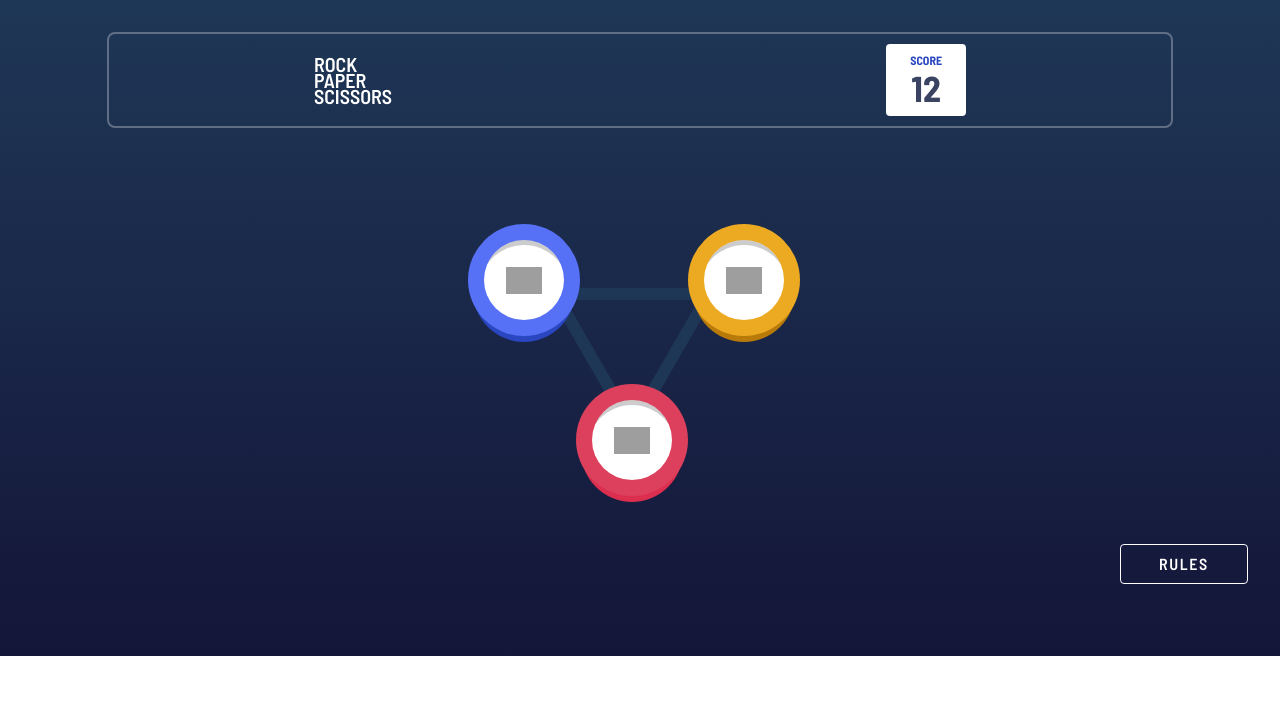
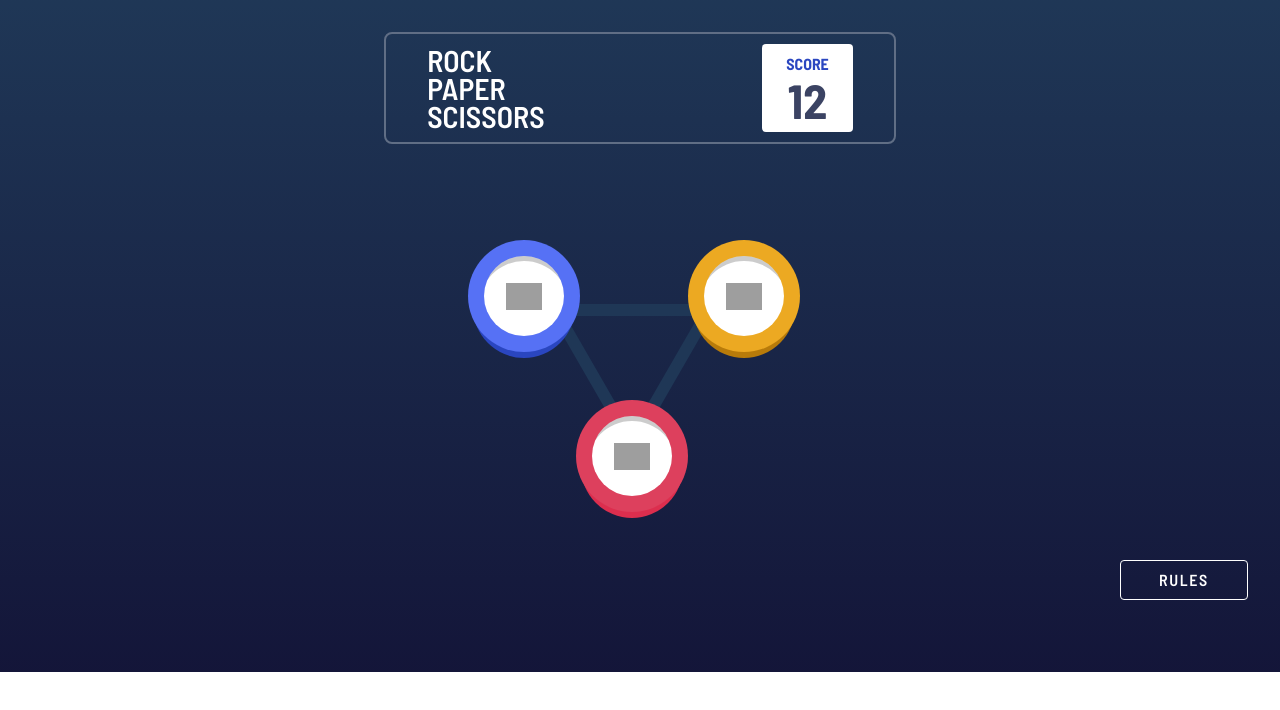
Before and after one commit to 12cassie34/rock-paper-scissors-master, a Vue app: page / in a window 1280 px wide. Shown: the top 710 px of the page. Built offline with nearby package versions, Linux system fonts and the light colour scheme; grey boxes are pictures that could not be loaded.

Commit message:
feat: add the css style of desktop on GameAndScore component

```diff
--- a/src/components/GameAndScore.vue
+++ b/src/components/GameAndScore.vue
@@ -9,16 +9,19 @@
       border-gray border-2
       rounded-lg
       w-10/12
+      lg:w-2/5
     "
   >
-    <div class="flex items-center text-xl text-white font-semibold">
-      <p class="game-name w-2/4 break-words leading-4">{{ gameName }}</p>
+    <div class="flex items-center text-xl text-white font-semibold lg:text-3xl">
+      <p class="game-name w-2/4 break-words leading-4 lg:leading-7">
+        {{ gameName }}
+      </p>
     </div>
     <div
       class="flex flex-col items-center px-6 py-2 rounded bg-white font-bold"
     >
-      <p class="text-navy text-xs">SCORE</p>
-      <p class="text-dark text-4xl">{{ score }}</p>
+      <p class="text-navy text-xs lg:text-base">SCORE</p>
+      <p class="text-dark text-4xl lg:text-5xl">{{ score }}</p>
     </div>
   </div>
 </template>
```
